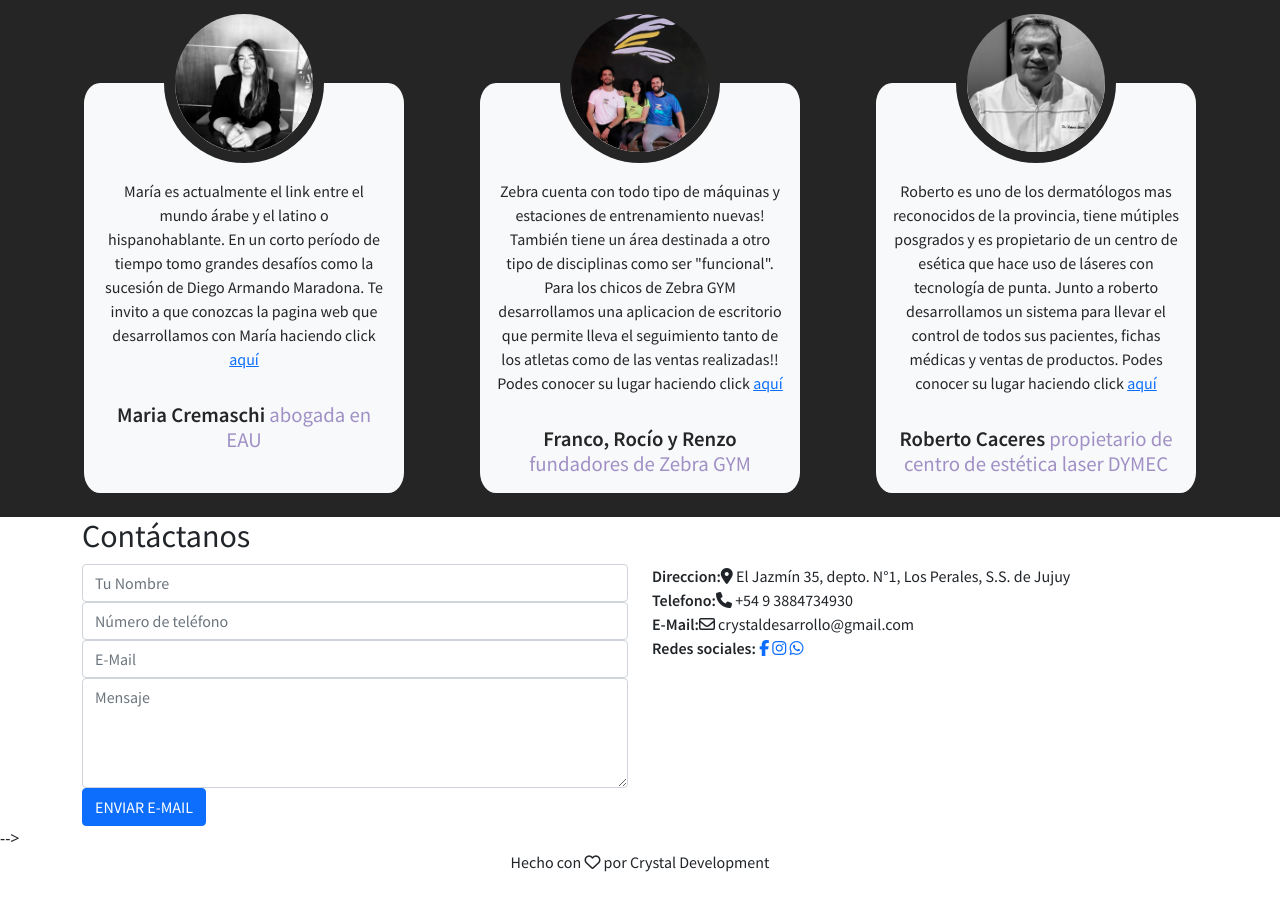
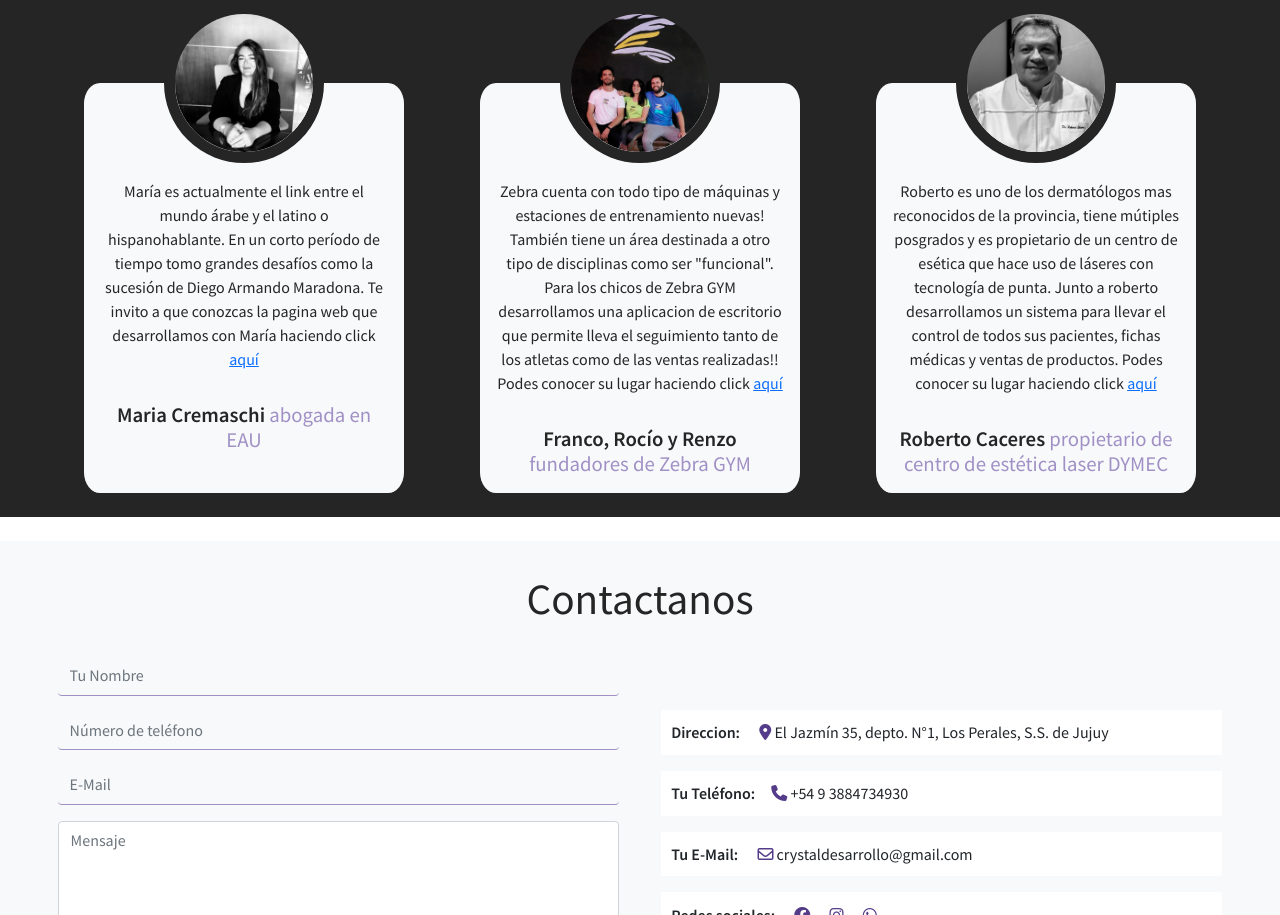
Before and after one commit to FacuMunozLemir/CrystalDesarrollo, a website: page index.html in a window 1280 px wide. Shown: the part 1885-2800 px from the top of the page. Before the commit the page ends 2775 px from the top, so only its background shows below. Drawn offline with nearby package versions, Linux system fonts and the light colour scheme.

Commit message:
Pagina Principal terminada

```diff
--- a/index.html
+++ b/index.html
@@ -278,81 +278,85 @@
     </section>
 
     <!----------Contacto-------->
-    <section id="contact">
-      <div class="container">
-        <h2>Contáctanos</h2>
-        <div class="row">
-          <div class="col-md-6">
-            <form id="formulario" class="contact-form">
-              <div class="form-group">
+    <section id="contact" class="contacto">
+      <h2>Contactanos</h2>
+      <div class="contacto__fila">
+        <div class="contacto__fila__columnaIzquierda">
+          <form
+            id="formulario"
+            class="contacto__fila__columnaIzquierda__formulario"
+          >
             <input
               name="nombre"
               type="text"
               class="form-control"
               placeholder="Tu Nombre"
+              required
             />
-              </div>
-              <div class="form-group">
+
             <input
               name="numero"
               type="number"
               class="form-control"
               placeholder="Número de teléfono"
+              required
             />
-              </div>
-              <div class="form-group">
+
             <input
               name="email"
               type="email"
               class="form-control"
               placeholder="E-Mail"
+              required
             />
-              </div>
-              <div class="form-group">
+
             <textarea
               name="mensaje"
               class="form-control"
               rows="4"
               placeholder="Mensaje"
+              required
             ></textarea>
+
+            <div class="contacto__fila__columnaIzquierda__formulario__boton">
+              <input type="submit" name="" id="" value="Enviar mensaje" />
             </div>
-              <button type="submit" class="btn btn-primary">
-                <a>ENVIAR E-MAIL</a>
-              </button>
           </form>
           <a href="mailto:crystaldesarrollo@gmail.com" id="trucazo"></a>
         </div>
-          <div class="col-md-6 contact-info">
+        <div class="contacto__fila__columnaDerecha">
           <div class="follow">
-              <b>Direccion:</b><i class="fa fa-map-marker"></i> El Jazmín 35,
-              depto. N°1, Los Perales, S.S. de Jujuy
+            <label for="">Direccion: </label>
+            <i class="fa-solid fa-location-dot"></i> El Jazmín 35, depto. N°1,
+            Los Perales, S.S. de Jujuy
           </div>
           <div class="follow">
-              <b>Telefono:</b><i class="fa fa-phone"></i> +54 9 3884734930
+            <label for="">Tu Teléfono: </label
+            ><i class="fa-solid fa-phone"></i> +54 9 3884734930
           </div>
           <div class="follow">
-              <b>E-Mail:</b
-              ><i class="fa fa-envelope-o"></i> crystaldesarrollo@gmail.com
+            <label for="">Tu E-Mail: </label>
+            <i class="fa-regular fa-envelope"></i>
+            crystaldesarrollo@gmail.com
           </div>
           <div class="follow">
-              <label><b>Redes sociales:</b></label>
+            <label>Redes sociales: </label>
             <a
               href="https://www.facebook.com/Crystal-desarrollo-100310441729158"
-                ><i class="fa fa-facebook"></i
+              ><i class="fa-brands fa-facebook"></i
             ></a>
             <a href="https://www.instagram.com/crystaldesarrollo/"
-                ><i class="fa fa-instagram"></i
+              ><i class="fa-brands fa-instagram"></i
             ></a>
             <a
               href="https://api.whatsapp.com/send?phone=+5493884734930&text=¡Hola!, me gustaría consultar por uno de sus servicios"
-                ><i class="fa fa-whatsapp"></i
+              ><i class="fa-brands fa-whatsapp"></i
             ></a>
           </div>
         </div>
       </div>
-      </div>
     </section>
-    -->
+
     <!----------Footer---------->
     <section id="footer">
       <div class="container text-center">
--- a/styles/scss/estilos-sass.scss
+++ b/styles/scss/estilos-sass.scss
@@ -6,3 +6,5 @@
 @import "parciales/4_about";
 @import "parciales/5_services";
 @import "parciales/6_featured";
+@import "parciales/7_contact";
+@import "parciales/8_footer";
--- /dev/null
+++ b/styles/scss/parciales/_7_contact.scss
@@ -0,0 +1,100 @@
+@import "0_colores";
+.contacto {
+  width: 100%;
+  margin: 1.5rem 0rem;
+  padding: 1rem;
+  background: $blanco;
+  h2 {
+    text-align: center;
+    font-size: 2.7rem;
+    font-weight: 400;
+    margin: 1rem 0rem;
+    color: $negro;
+  }
+  &__fila {
+    width: 100%;
+    display: flex;
+    flex-direction: column;
+    align-items: center;
+    &__columnaIzquierda {
+      width: 100%;
+      &__formulario {
+        width: 100%;
+        display: flex;
+        flex-direction: column;
+        align-items: center;
+        justify-content: space-evenly;
+        input {
+          line-height: 1.6rem;
+          margin-top: 1rem;
+          background: $blanco;
+          border-style: none;
+          border-bottom: 0.065rem solid $terciario;
+        }
+        input:focus {
+          border-bottom: 0.2rem solid $primario;
+          transition: 0.2s all ease;
+        }
+        textarea {
+          margin-top: 1rem;
+        }
+        &__boton {
+          width: 100%;
+          height: auto;
+          display: flex;
+          align-items: center;
+          justify-content: center;
+          input {
+            padding: 0.5rem;
+            border: 0.065rem solid $primario;
+            border-radius: 2rem;
+            color: $secundario;
+          }
+          input:hover {
+            background: $primario;
+            color: $blanco;
+            transition: 0.3s all ease;
+          }
+          input:focus {
+            border-bottom: none;
+          }
+        }
+      }
+    }
+
+    &__columnaDerecha {
+      display: flex;
+      flex-direction: column;
+      width: 100%;
+      align-items: center;
+      .follow {
+        width: 100%;
+        padding: 0.65rem;
+        margin-top: 1rem;
+        background-color: #fff;
+        label {
+          font-weight: 600;
+        }
+        i {
+          color: $primario;
+          margin-left: 1rem;
+        }
+      }
+    }
+  }
+}
+
+@media screen and (min-width: 768px) {
+  .contacto {
+    &__fila {
+      flex-direction: row;
+      justify-content: space-evenly;
+      &__columnaIzquierda {
+        width: 45%;
+      }
+      &__columnaDerecha {
+        width: 45%;
+      }
+    }
+  }
+}
--- /dev/null
+++ b/styles/scss/parciales/_8_footer.scss
@@ -0,0 +1,16 @@
+@import "0_colores";
+#footer {
+  background-color: $negro;
+  margin: 0;
+  .container {
+    p {
+      font-weight: 400;
+      color: $blanco;
+      padding: 2rem;
+      margin: 0;
+      i {
+        color: #ec3535;
+      }
+    }
+  }
+}
```
Also changed, not shown: styles/css/estilos.css, 1 other file. Lines whose indentation alone changed are shown as unchanged.
